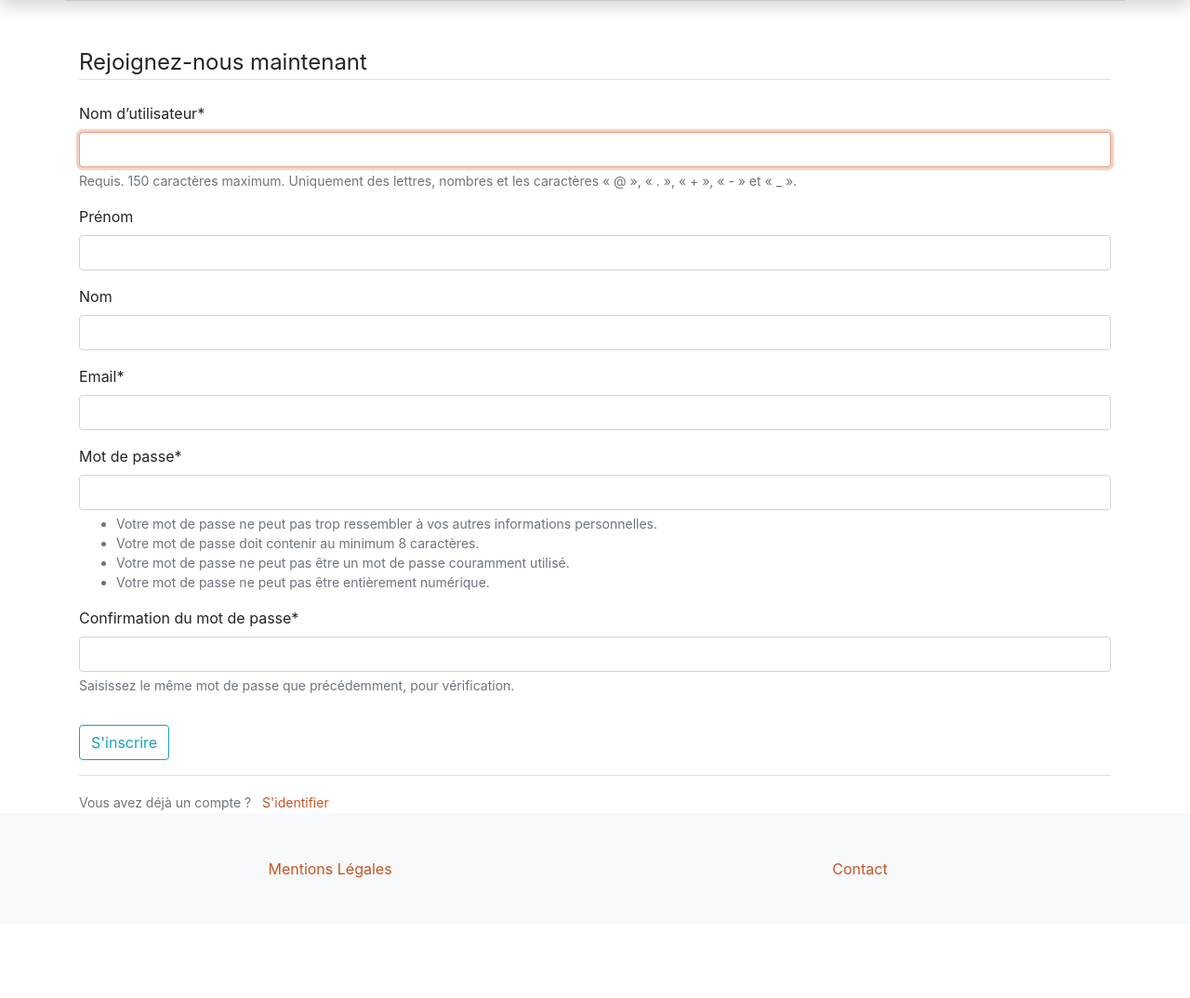
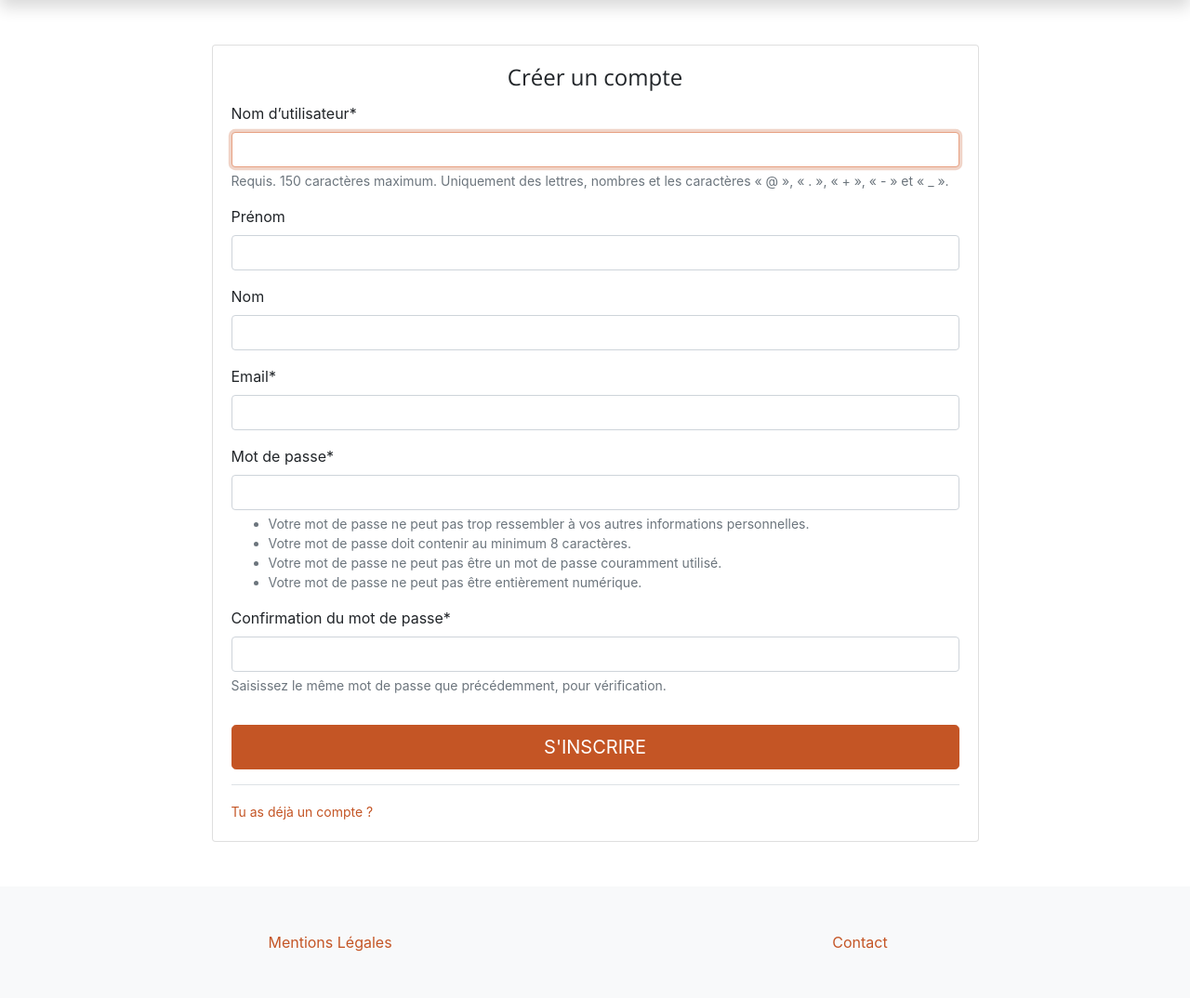
Before and after one commit to etiennody/purbeurre-v2, a Django app: page /register/ in a window 1280 px wide. Shown: the part 92-1166 px from the top of the page at 93% size. Before the commit the page ends 1037 px from the top, so only its background shows below. Run offline with Django 3.2, Linux system fonts and the light colour scheme; style sheets or scripts are compiled from the project's sources; some libraries are stand-ins or nearby versions; some web fonts are replaced.

Commit message:
add new styles for users

```diff
--- a/purbeurre_project/users/templates/users/register.html
+++ b/purbeurre_project/users/templates/users/register.html
@@ -7,27 +7,30 @@ Inscription
 {% endblock title %}
 
 {% block content %}
-<div class="container border-top pt-5">
+<div class="container">
     <div class="row">
-        <div class="col">
-            <form method="POST">
+        <div class="col-lg-10 col-xl-9 mx-auto">
+            <div class="card card-signup flex-row my-5">
+                <div class="card-body">
+                    <h4 class="card-title text-center">Créer un compte</h4>
+                    <form class="form-signup" method="POST">
                         {% csrf_token %}
                         <fieldset class="form-group">
-                    <legend class="border-bottom mb-4">
-                        Rejoignez-nous maintenant
-                    </legend>
                             {{ form|crispy }}
                         </fieldset>
                         <div class="form-group">
-                    <button class="btn btn-outline-info" type="submit">S'inscrire</button>
+                            <button class="btn btn-lg btn-primary btn-block text-uppercase"
+                                type="submit">S'inscrire</button>
                         </div>
                     </form>
-            <div class="border-top pt-3">
+                    <div class="card-info border-top pt-3">
                         <small class="text-muted">
-                    Vous avez déjà un compte ? <a href="{% url 'login' %}" class="ml-2">S'identifier</a>
+                            <a href="{% url 'login' %}">Tu as déjà un compte ?</a>
                         </small>
                     </div>
                 </div>
             </div>
         </div>
+    </div>
+</div>
 {% endblock content %}
```
Also changed, not shown: purbeurre_project/users/templates/users/login.html (+11 -8 lines), purbeurre_project/users/templates/users/logout.html (+12 -7 lines). Lines whose indentation alone changed are shown as unchanged.
